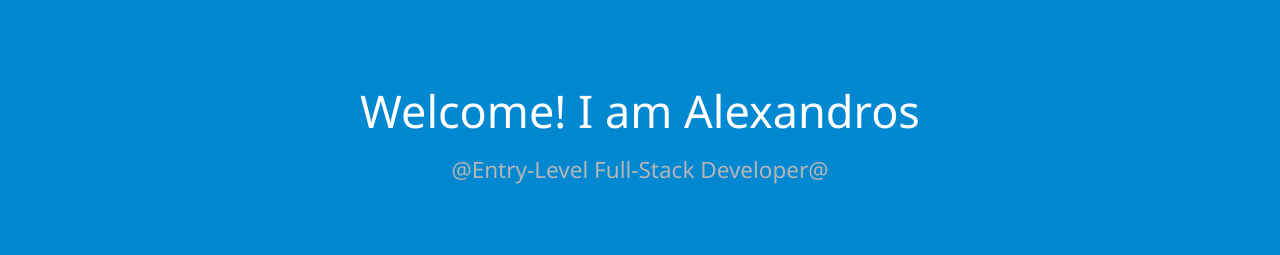
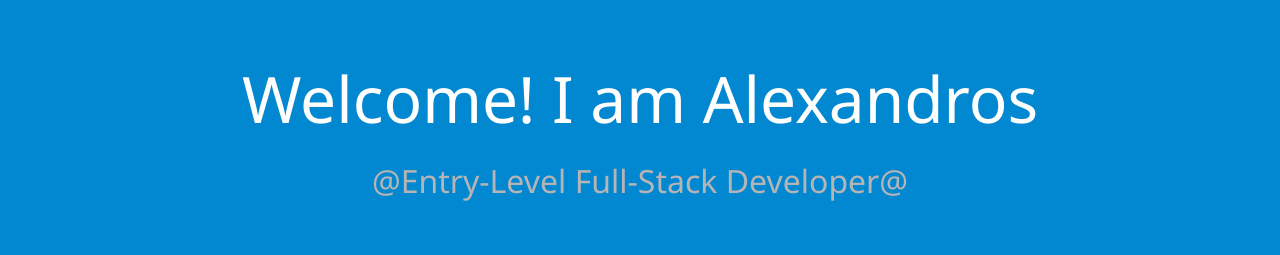
Before and after one commit to TsotosA/Portfolio, a plain HTML site: page index.html in a window 1280 px wide. Shown: the part 113-368 px from the top of the page. Drawn offline with nearby package versions, Linux system fonts and the light colour scheme.

Commit message:
Responsive Font Size

```diff
--- a/css/home.css
+++ b/css/home.css
@@ -37,7 +37,7 @@
   margin: 0;
   padding: 0;
   padding-top: 10%;
-  font-size: 3em;
+  font-size: 7vw;
 }
 
 .social {
@@ -119,6 +119,11 @@
   font-size: 0.5em;
 }
 
+/* DEV */
+
+
+/* DEV */
+
 @media screen and (min-width: 800px) {
   .home {
     height: calc(100vh - 60px);
@@ -130,4 +135,8 @@
   .skills {
     padding-top: 0;
   }
+
+  .home-hero-text h1{
+    font-size: 5vw;
+  }
 }
```
